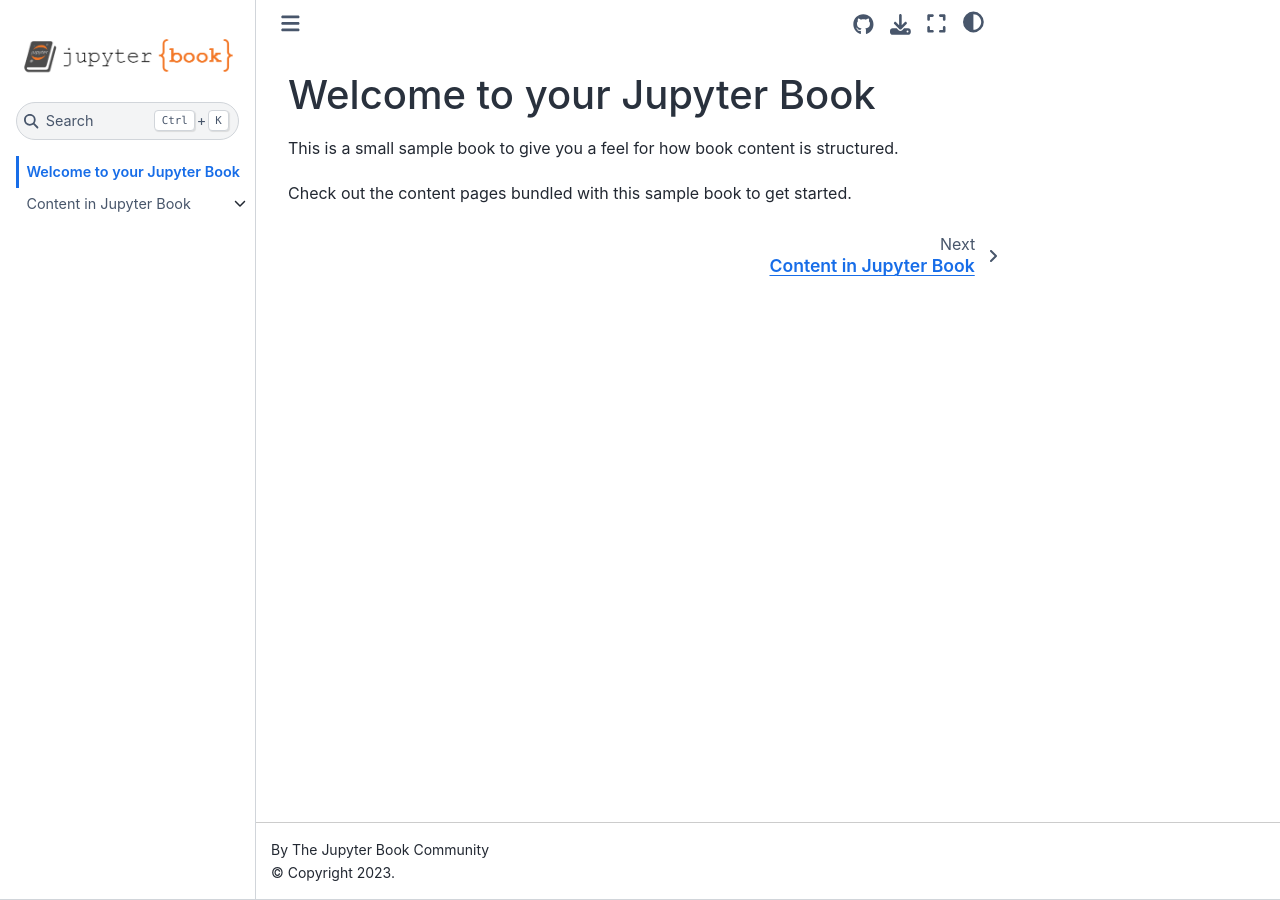
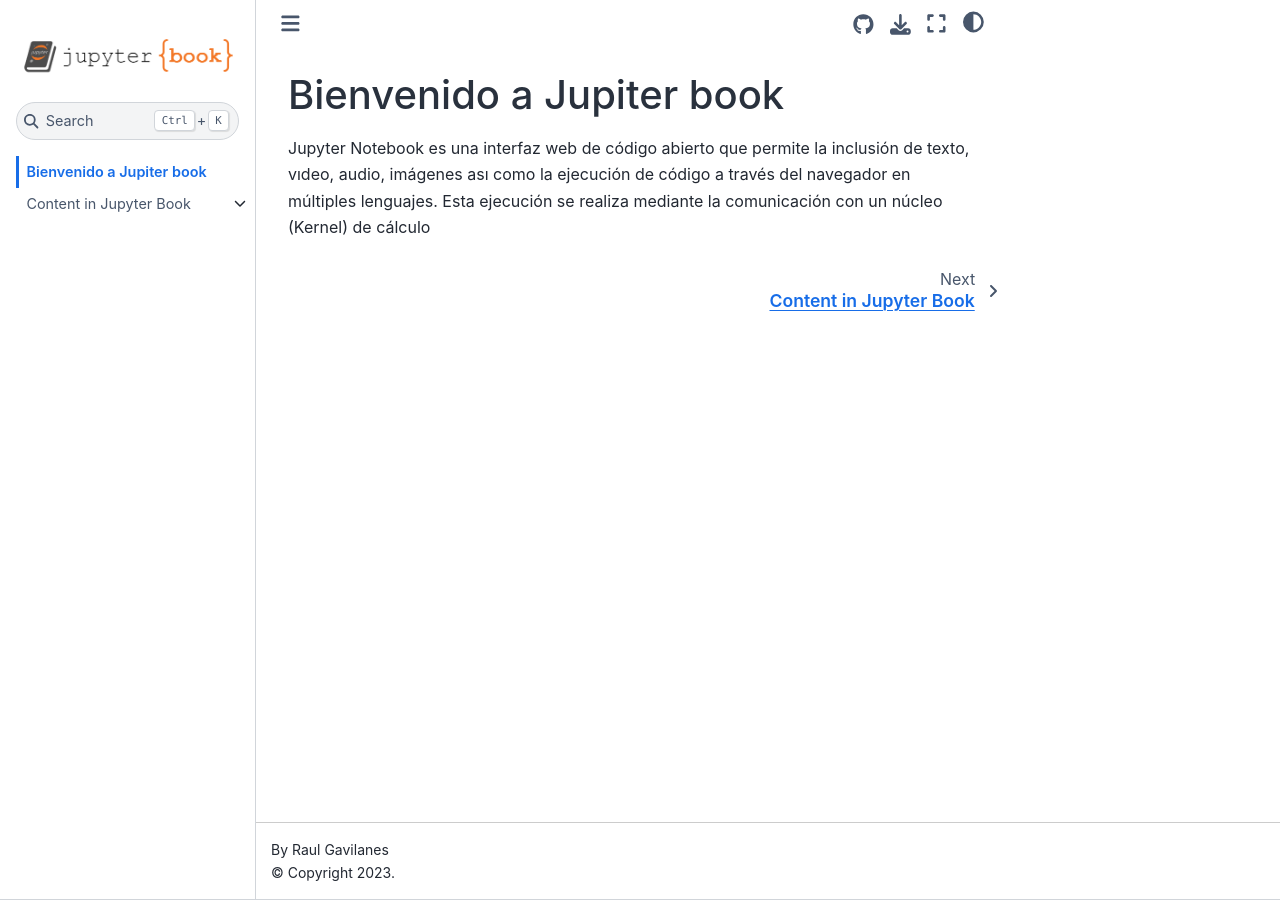
Before and after one commit to rxgavilanes/Actividad01, a Jupyter Book: the page built from intro.md, in a window 1280 px wide. Built offline with Jupyter Book 1.0.4 settings and Sphinx 7.4.7 and the Sphinx Book theme 1.1.4, drawn with Linux system fonts in a browser that asks for light colours.

Commit message:
commit segundo

```diff
--- a/_config.yml
+++ b/_config.yml
@@ -1,8 +1,8 @@
 # Book settings
 # Learn more at https://jupyterbook.org/customize/config.html
 
-title: My sample book
-author: The Jupyter Book Community
+title: Mi libro uno
+author: Raul Gavilanes
 logo: logo.png
 
 # Force re-execution of notebooks on each build.
--- a/intro.md
+++ b/intro.md
@@ -1,7 +1,4 @@
-Welcome to your Jupyter Book
+Bienvenido a Jupiter book
 ============================
 
-This is a small sample book to give you a feel for how book content is
-structured.
-
-Check out the content pages bundled with this sample book to get started.
+Jupyter Notebook es una interfaz web de código abierto que permite la inclusión de texto, vıdeo, audio, imágenes ası como la ejecución de código a través del navegador en múltiples lenguajes. Esta ejecución se realiza mediante la comunicación con un núcleo (Kernel) de cálculo
```
Also changed, not shown: docs/intro.html (+11 -12 lines), docs/_static/logo.png.
